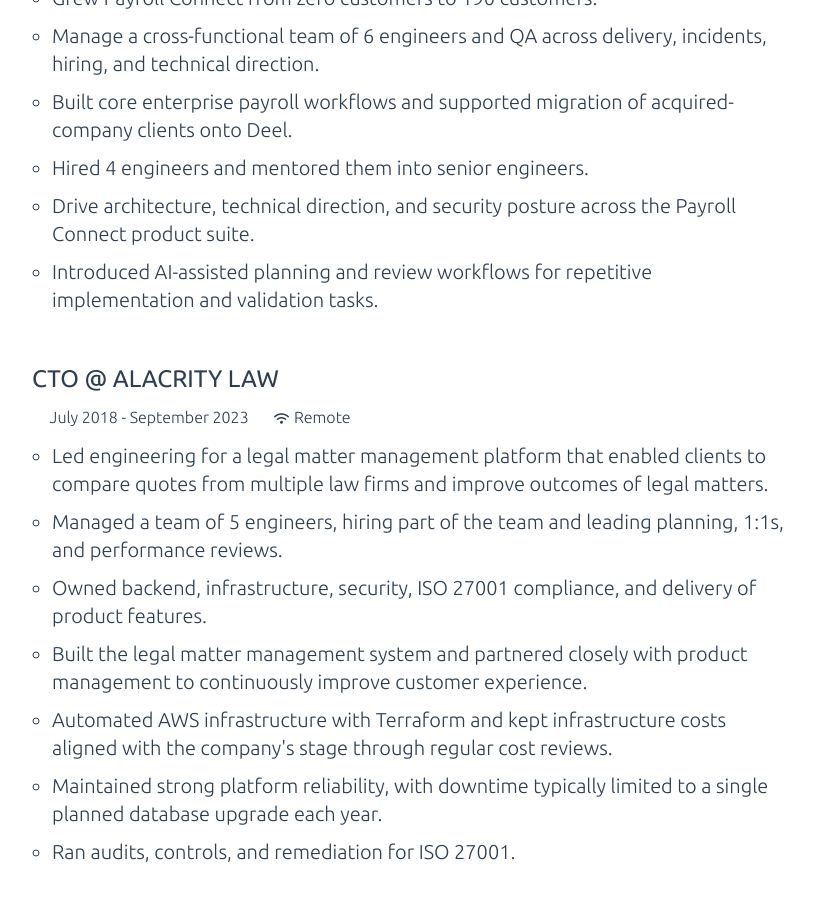
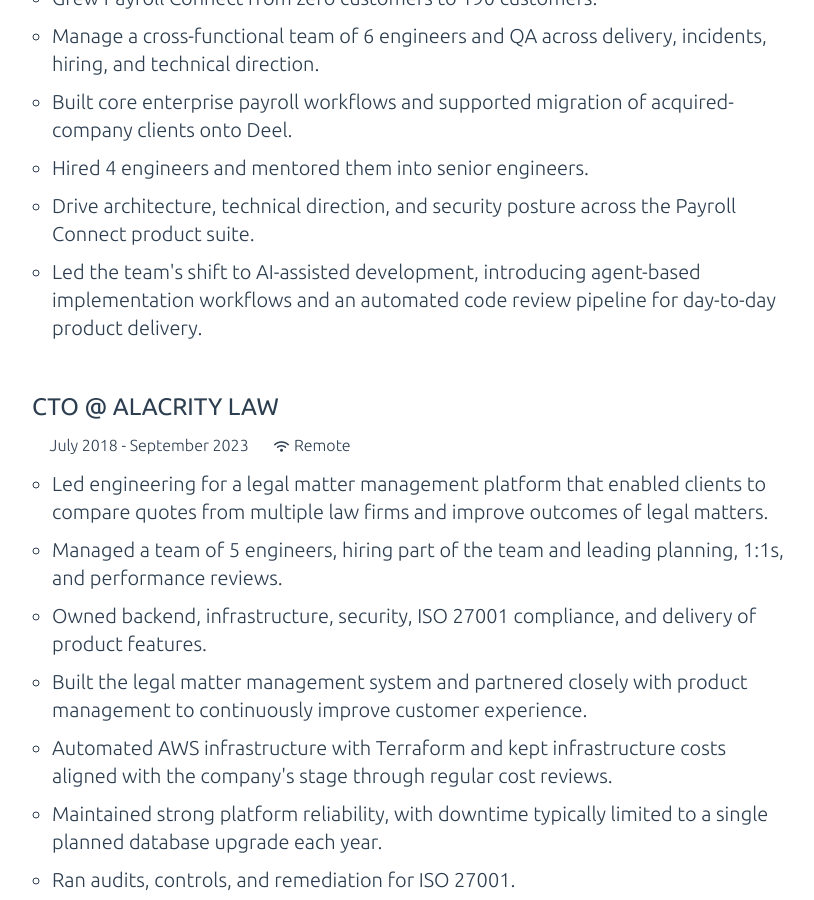
Before and after one commit to msvab/msvab.github.io, a Jekyll site: the page built from resume.html, in a window 1280 px wide and 900 px high, scrolled down 714 px. Shown: the whole window, without its empty margins (228-1042 px from the left). Built offline with Jekyll 4.4.1, drawn with Linux system fonts in a browser that asks for light colours.

Commit message:
Clarify AI engineering adoption

```diff
--- a/resume.html
+++ b/resume.html
@@ -38,7 +38,7 @@
       <li>Built core enterprise payroll workflows and supported migration of acquired-company clients onto Deel.</li>
       <li>Hired 4 engineers and mentored them into senior engineers.</li>
       <li>Drive architecture, technical direction, and security posture across the Payroll Connect product suite.</li>
-      <li>Introduced AI-assisted planning and review workflows for repetitive implementation and validation tasks.</li>
+      <li>Led the team's shift to AI-assisted development, introducing agent-based implementation workflows and an automated code review pipeline for day-to-day product delivery.</li>
     </ul>
   </div>
 
```
